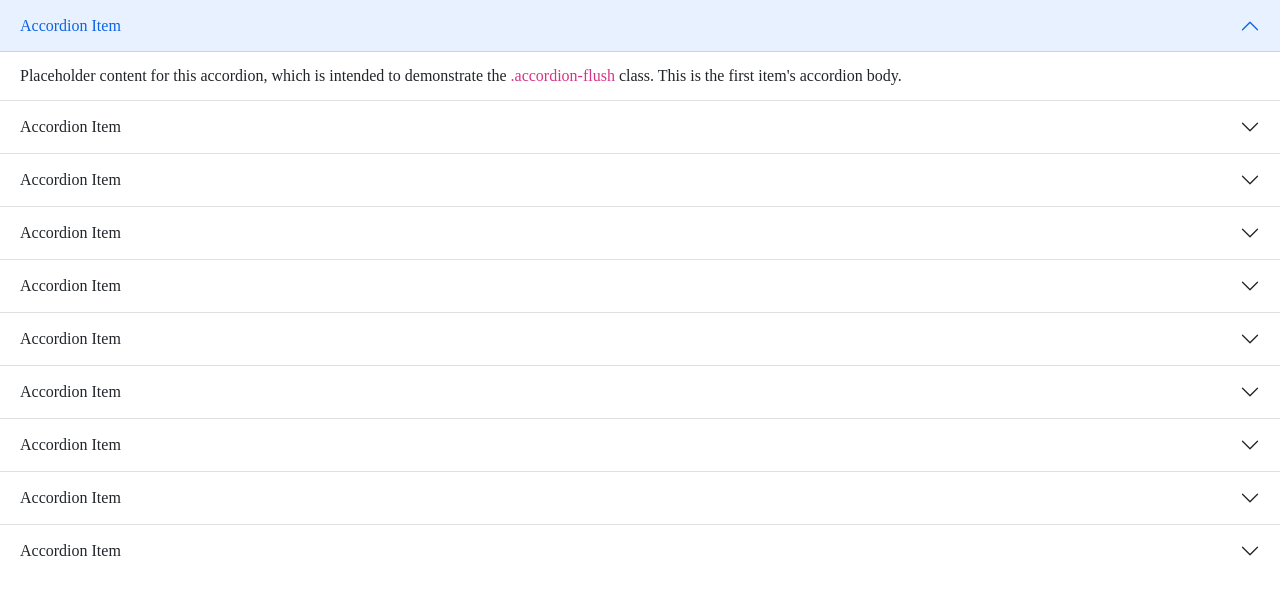
After one commit to SophieaSharma/tcd, a PHP site: page /accordion.php in a window 1280 px wide, after a click on "Accordion Item". The commit adds this page. Shown: the top 595 px of the page. Run offline with PHP 8.4, Linux system fonts and the light colour scheme; some libraries are stand-ins or nearby versions.

Commit message:
accordion fixed

```diff
--- /dev/null
+++ b/accordion.php
@@ -0,0 +1,39 @@
+<?php
+require_once "errors.php";
+GLOBAL $connection;
+require_once "SQL_queries/production_query.php";
+?>
+<!doctype html>
+<html lang="en">
+<head>
+    <meta charset="UTF-8">
+    <meta name="viewport"
+          content="width=device-width, user-scalable=no, initial-scale=1.0, maximum-scale=1.0, minimum-scale=1.0">
+    <meta http-equiv="X-UA-Compatible" content="ie=edge">
+    <link href="https://cdn.jsdelivr.net/npm/bootstrap@5.1.3/dist/css/bootstrap.min.css" rel="stylesheet" integrity="sha384-1BmE4kWBq78iYhFldvKuhfTAU6auU8tT94WrHftjDbrCEXSU1oBoqyl2QvZ6jIW3" crossorigin="anonymous">
+    <link rel="stylesheet" href="css/style.css" type="text/css">
+
+    <link rel="stylesheet" href="https://cdn.jsdelivr.net/npm/bootstrap-icons@1.7.1/font/bootstrap-icons.css">
+    <title>ePortal</title>
+</head>
+<body>
+
+<div class="accordion accordion-flush" id="accordionFlushExample">
+    <?php for($i=1;$i<=10;$i++){ ?>
+    <div class="accordion-item">
+        <h2 class="accordion-header" id="flush-headingOne<?php echo $i; ?>">
+            <button class="accordion-button collapsed" type="button" data-bs-toggle="collapse" data-bs-target="#flush-collapseOne<?php echo $i; ?>" aria-expanded="false" aria-controls="flush-collapseOne<?php echo $i; ?>">
+                Accordion Item
+            </button>
+        </h2>
+        <div id="flush-collapseOne<?php echo $i; ?>" class="accordion-collapse collapse" aria-labelledby="flush-headingOne<?php echo $i; ?>" data-bs-parent="#accordionFlushExample">
+            <div class="accordion-body">Placeholder content for this accordion, which is intended to demonstrate the <code>.accordion-flush</code> class. This is the first item's accordion body.</div>
+        </div>
+    </div>
+
+    <?php } ?>
+</div>
+
+<script src="https://cdn.jsdelivr.net/npm/bootstrap@5.1.3/dist/js/bootstrap.bundle.min.js" integrity="sha384-ka7Sk0Gln4gmtz2MlQnikT1wXgYsOg+OMhuP+IlRH9sENBO0LRn5q+8nbTov4+1p" crossorigin="anonymous"></script>
+</body>
+</html>
```
Also changed, not shown: sales.php (+9 -5 lines), salesEntries.php (+20 -4 lines).
